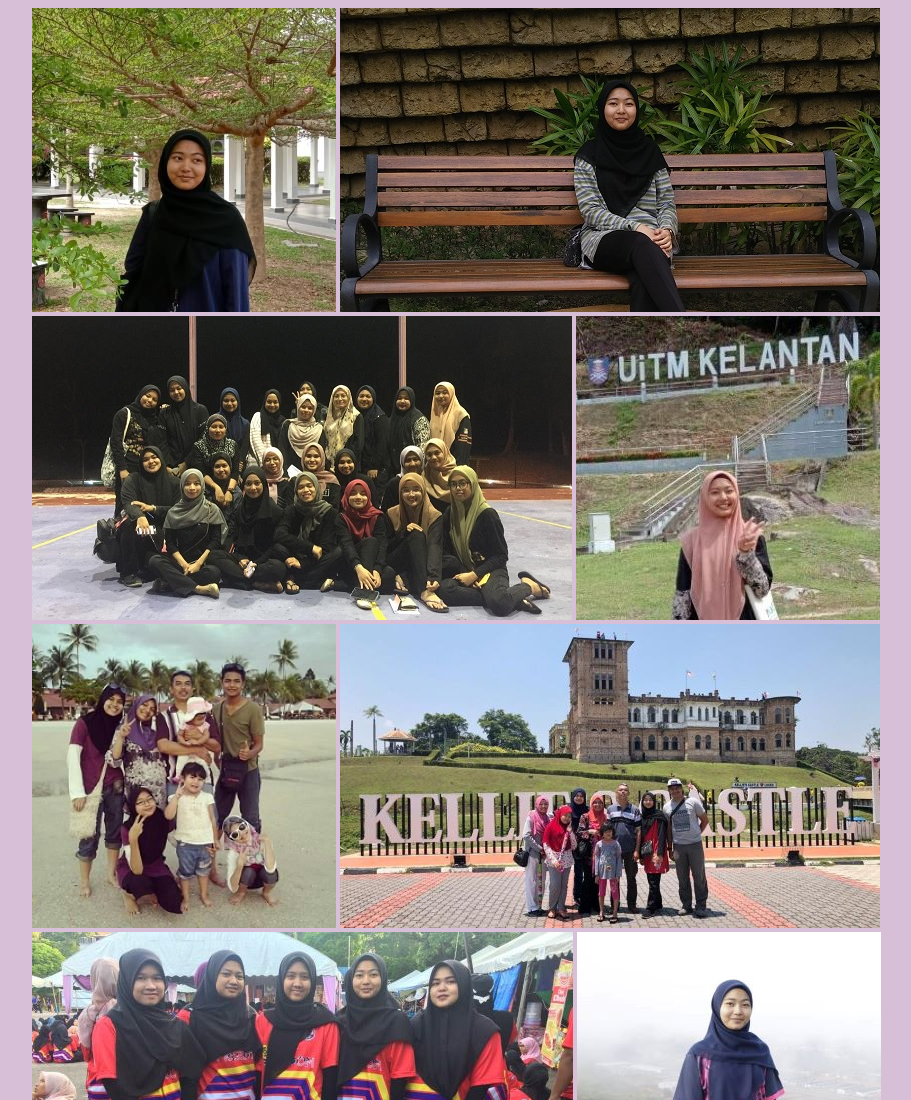
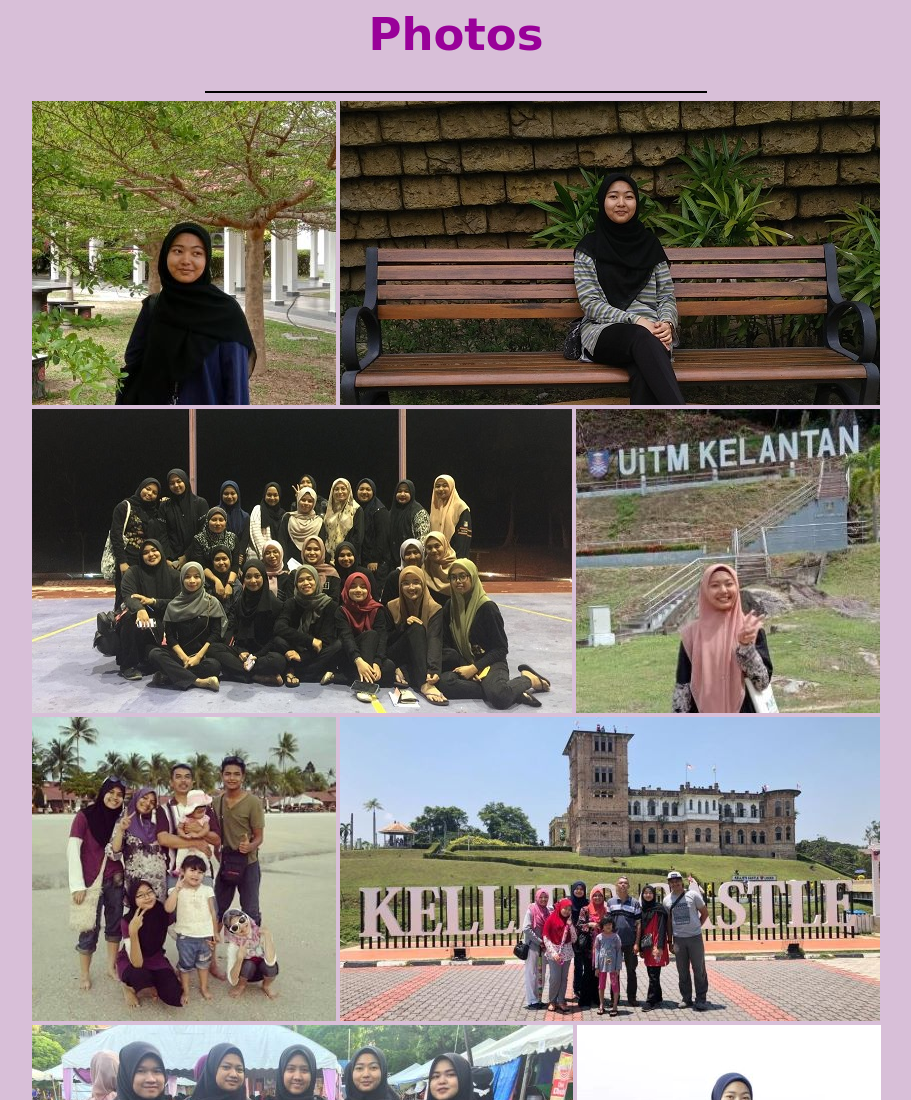
Before and after one commit to haailahazharweb/personal-website, a plain HTML site: page gallery.html in a window 1280 px wide. Shown: the top 1100 px of the page, without its empty margins (184-1095 px from the left). Drawn offline with Linux system fonts and the light colour scheme.

Commit message:
Update gallery.html

```diff
--- a/gallery.html
+++ b/gallery.html
@@ -9,6 +9,10 @@
 </HEAD>
 
 <BODY>
+
+<center><h1>Photos</h1></center>
+
+<hr color="black" width="500">
 
 <center>
 
```
